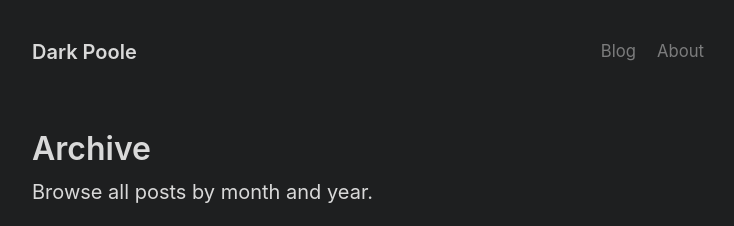
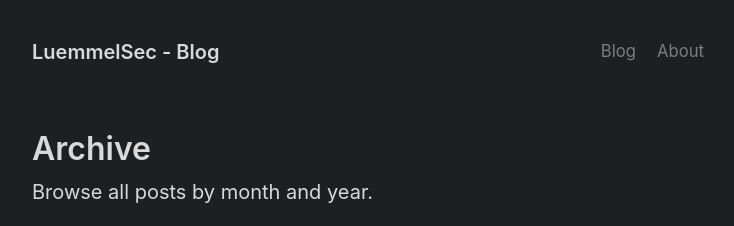
Before and after one commit to LuemmelSec/LuemmelSec.github.io, a Jekyll site: the page built from archive.md, in a window 1280 px wide. Shown: the top 226 px of the page, without its empty margins (272-1006 px from the left). Built offline with Jekyll 4.4.1, drawn with Linux system fonts in a browser that asks for light colours.

Commit message:
Update _config.yml

```diff
--- a/_config.yml
+++ b/_config.yml
@@ -1,6 +1,6 @@
 # Setup
-title: Dark Poole
-url: https://getpoole.com
+title: LuemmelSec - Blog
+url: https://luemmelsec.github.io/
 paginate: 1
 baseurl: ""
 permalink: pretty
@@ -32,9 +32,9 @@
 
 # Specify the author for blog posts
 author:
-  name: Mark Otto
-  url: https://twitter.com/mdo
-  email: markdotto@gmail.com
+  name: LuemmelSec
+  url: https://twitter.com/theluemmel
+  email: nope
 
 # Custom vars
 version: 3.0.0
```
